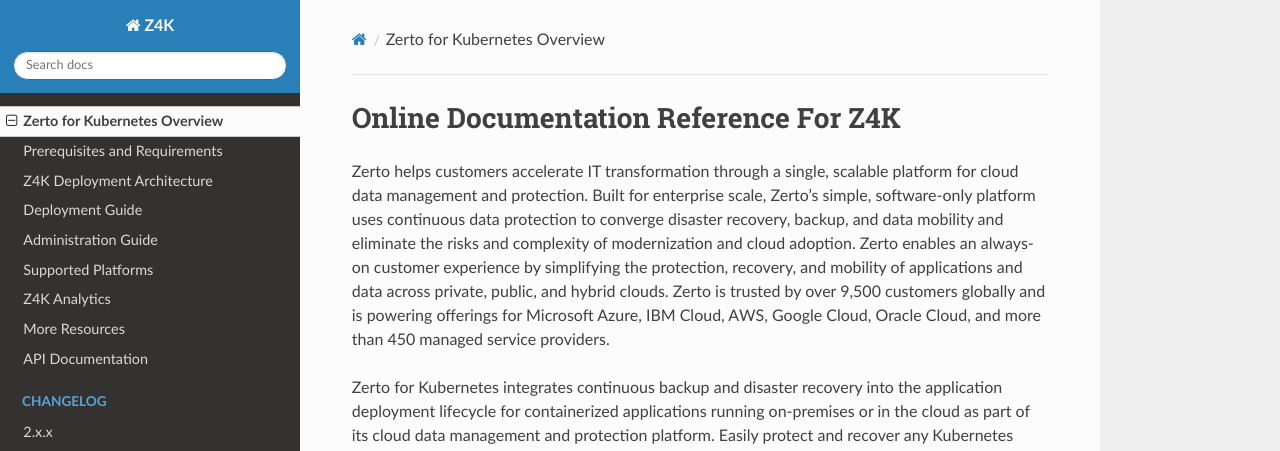
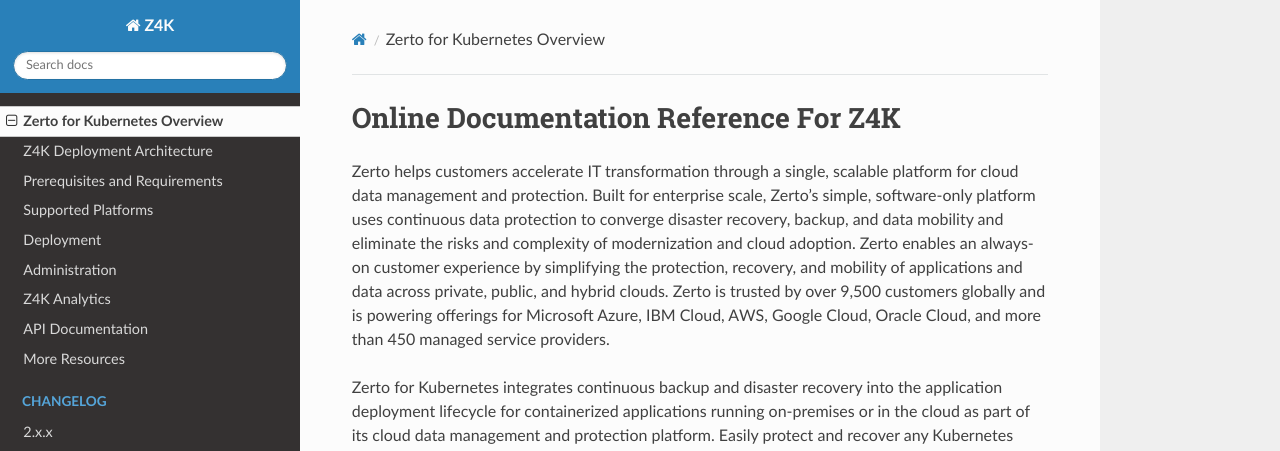
Before and after one commit to ZertoPublic/Z4K, an MkDocs documentation site: the page built from docs/index.md, in a window 1280 px wide. Shown: the top 451 px of the page. Built offline with MkDocs 1.6.1, drawn with Linux system fonts in a browser that asks for light colours.

Commit message:
Update mkdocs.yml

```diff
--- a/mkdocs.yml
+++ b/mkdocs.yml
@@ -4,14 +4,14 @@
   highlightjs: false
 nav:
 - Zerto for Kubernetes Overview: index.md
+- Z4K Deployment Architecture: DeployingZertoForK8S.md
 - Prerequisites and Requirements: MinimumRequirements.md
-- Z4K Deployment Architecture: DeployingZertoForK8S.md
-- Deployment Guide: HowToDeployZerto.md
-- Administration Guide: HowToRunZertoOperations.md
 - Supported Platforms: SupportedPlatforms.md
+- Deployment: HowToDeployZerto.md
+- Administration: HowToRunZertoOperations.md
 - Z4K Analytics: Z4KAnalytics.md
+- API Documentation: openapi.md
 - More Resources: MoreResources.md
-- API Documentation: openapi.md
 - ChangeLog:
   - '2.x.x': ./changes/version2.x.x.md
 plugins:
```
